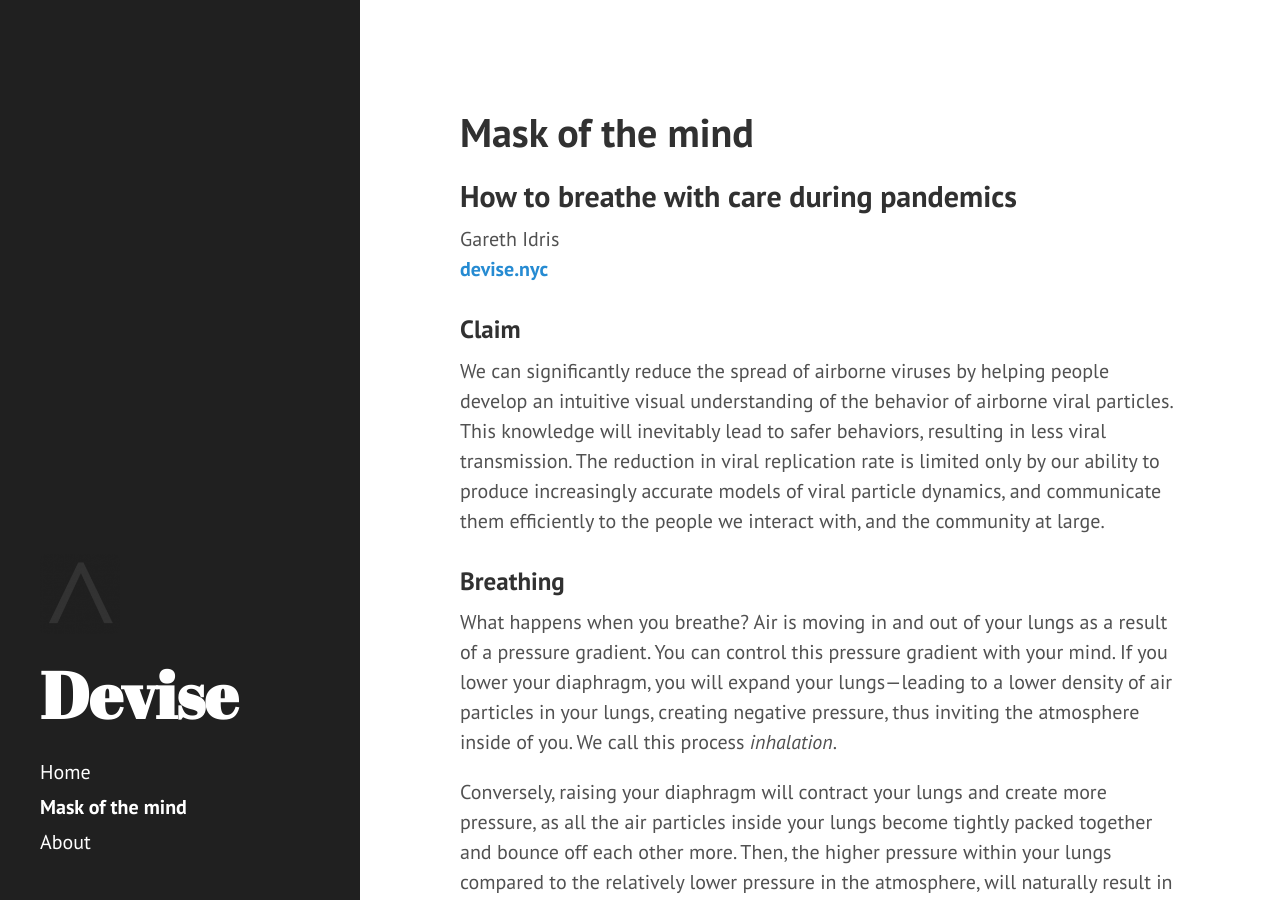
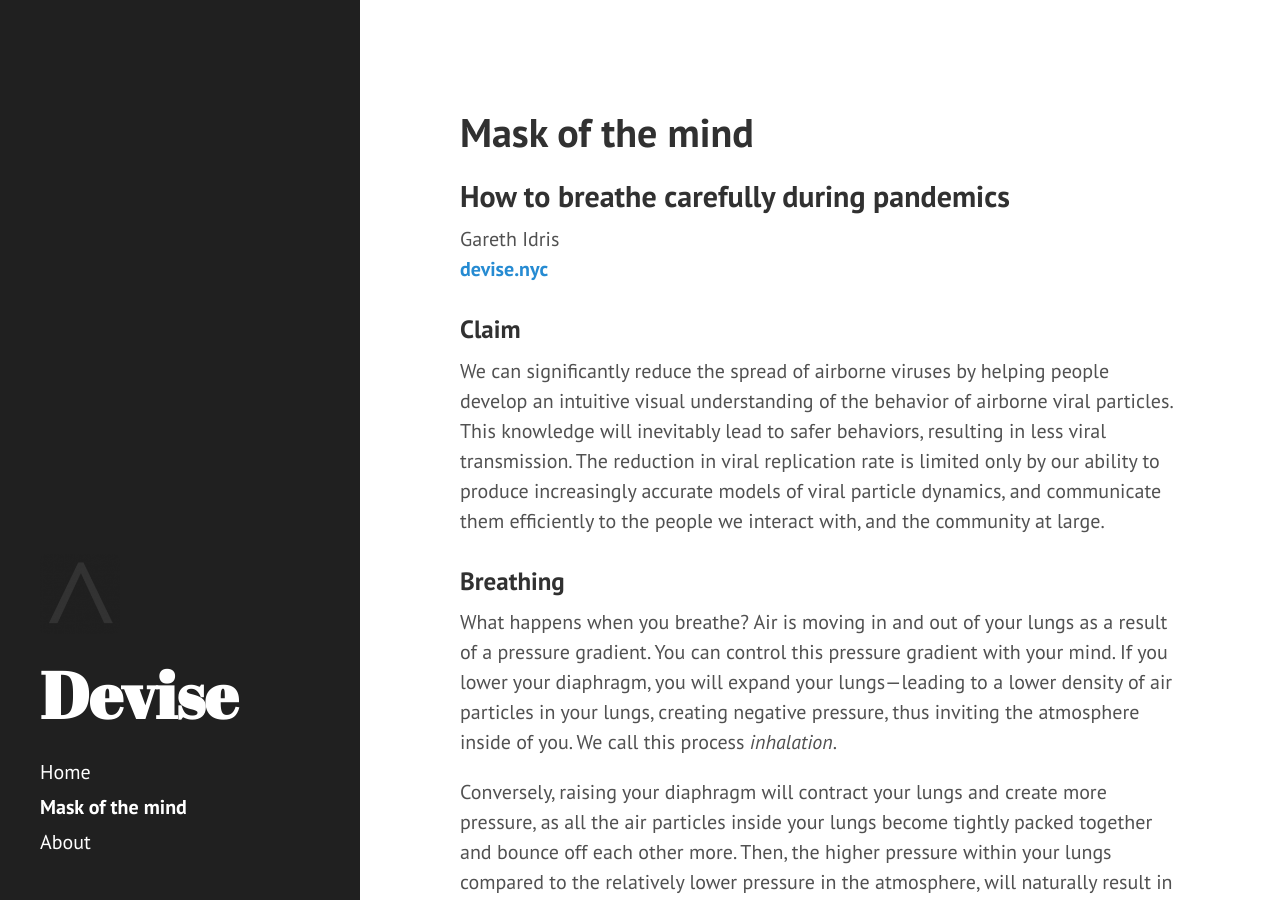
Before and after one commit to devisenyc/devisenyc.github.io, a Jekyll site: the page built from practice/mask.md, in a window 1280 px wide and 900 px high. Built offline with Jekyll 4.4.1, drawn with Linux system fonts in a browser that asks for light colours.

Commit message:
mask: subtitle

```diff
--- a/practice/mask.md
+++ b/practice/mask.md
@@ -2,7 +2,7 @@
 layout: default
 title: Mask of the mind
 ---
-How to breathe with care during pandemics
+How to breathe carefully during pandemics
 ----------------
 
 Gareth Idris
```
